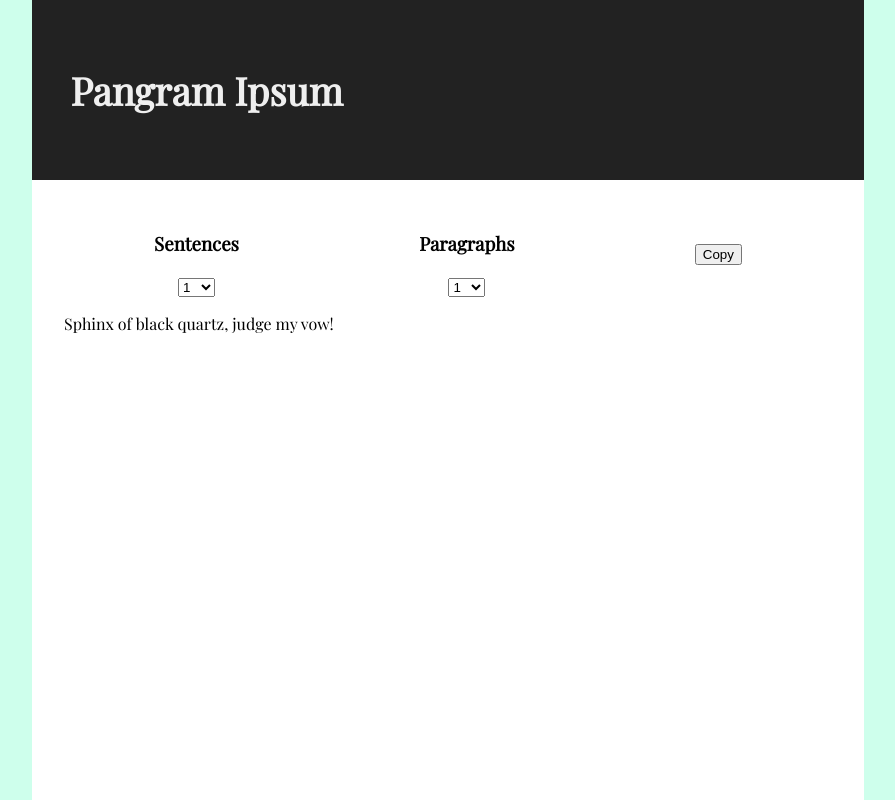
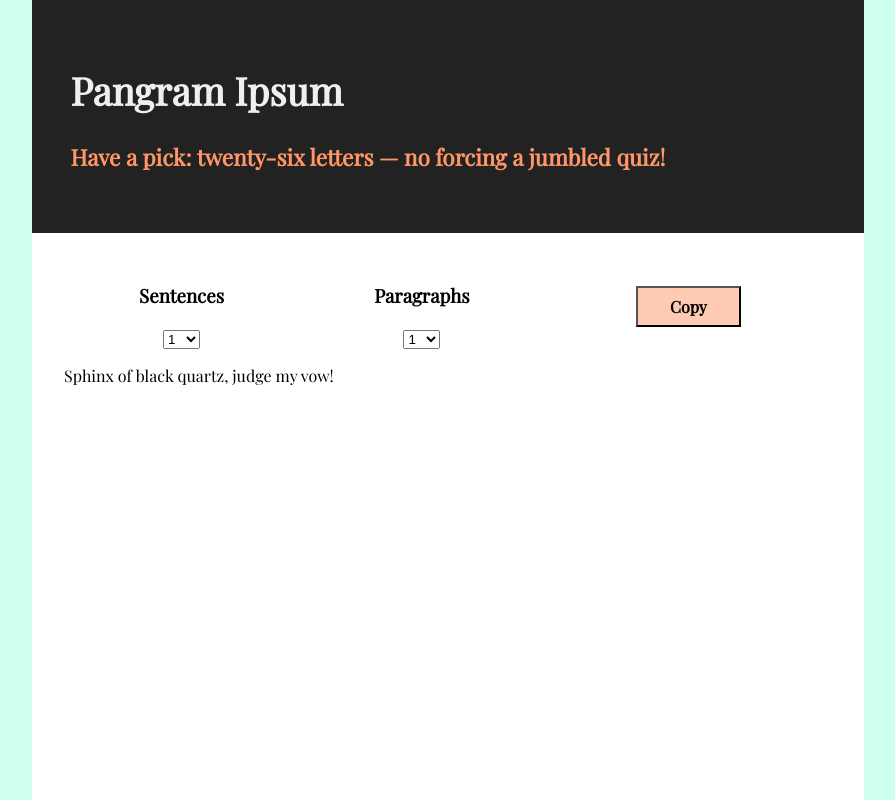
Before and after one commit to shullmb/pg_ipsum, a React (Create React App) app: page / in a window 1280 px wide. Shown: the whole page, without its empty margins (192-1087 px from the left). Built offline with nearby package versions, Linux system fonts and the light colour scheme.

Commit message:
tinkering with styles

```diff
--- a/src/App.css
+++ b/src/App.css
@@ -11,14 +11,17 @@ header {
   padding: 2em;
   font-size: 1.2em;
   font-weight: bold;
+}
 
+header h3 {
+  color:  rgba(255, 150, 103)
 }
 
 #main {
   width: 52em;
   margin: 0 auto;
   background: #FFF;
-  height: 100vh;
+  min-height: 100vh;
 }
 
 #container {
@@ -36,8 +39,25 @@ header {
 #copyBox {
   z-index: -1000;
   position: absolute;
-  top: 50%;
-  left: 50%;
+  top: 0;
+  left: -9999px;
+}
+
+.Button {
+  font-family: 'Playfair Display', serif;
+  font-weight: bold;
+  font-size: 1em;
+  margin: 1em;
+  padding: .5em 2em;
+  background-color: rgba(255, 150, 103, .5);
+}
+
+.Button:hover {
+  background: linear-gradient( rgba(255, 150, 103, .2),rgba(255, 150, 103, .4)  );
+}
+
+.Button:active {
+  background-color: rgba(255, 150, 103, .7);
 }
 
 .Picker {
--- a/src/App.js
+++ b/src/App.js
@@ -55,6 +55,7 @@ class App extends Component {
       <div id="main">
         <header>
           <h1>Pangram Ipsum</h1>
+          <h3>Have a pick: twenty-six letters — no forcing a jumbled quiz!</h3>
         </header>
         <div id="container">
           <PickerContainer>
--- a/src/components/Button.jsx
+++ b/src/components/Button.jsx
@@ -1,5 +1,5 @@
 import React from 'react';
 
-const Button = props => <button onClick={props.onClick}>{props.name}</button>
+const Button = props => <button className="Button" onClick={props.onClick}>{props.name}</button>
 
 export default Button;
```
Also changed, not shown: 1 other file (tests, documents, lock files or other folders).
